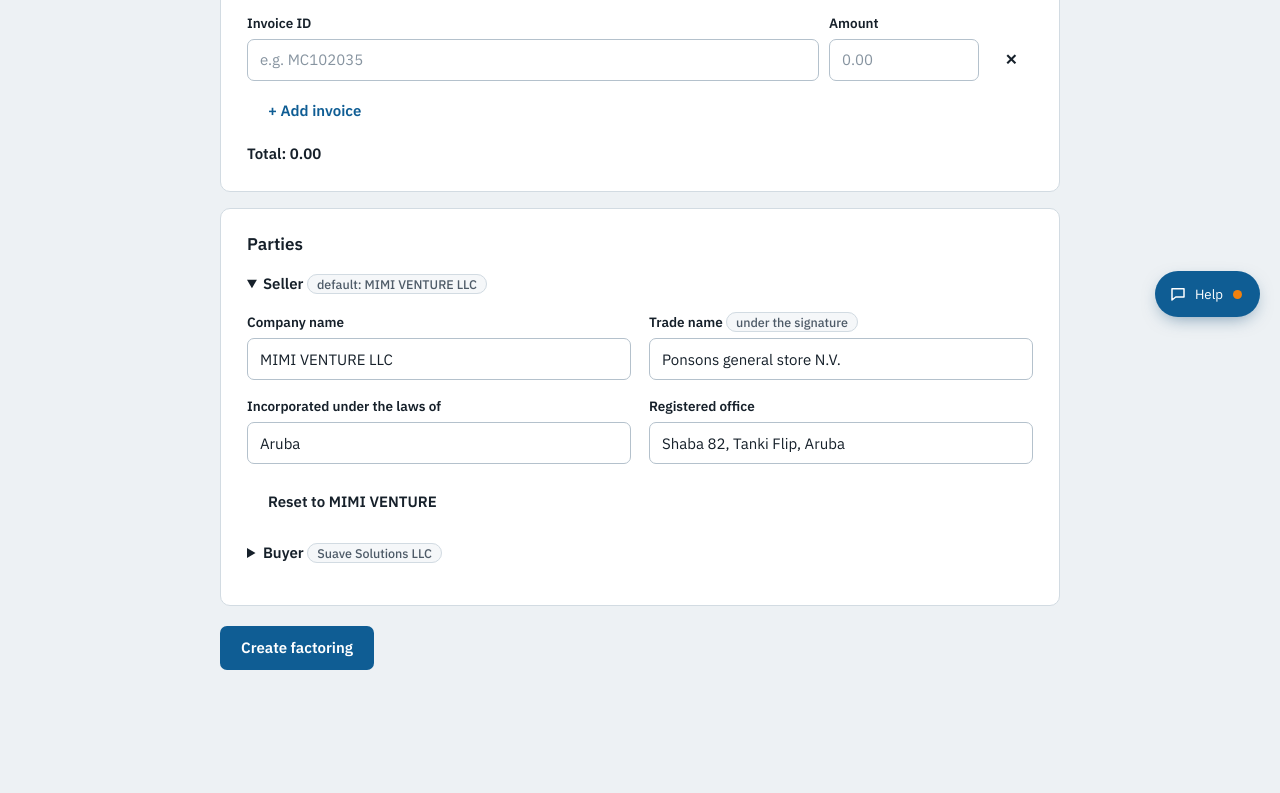
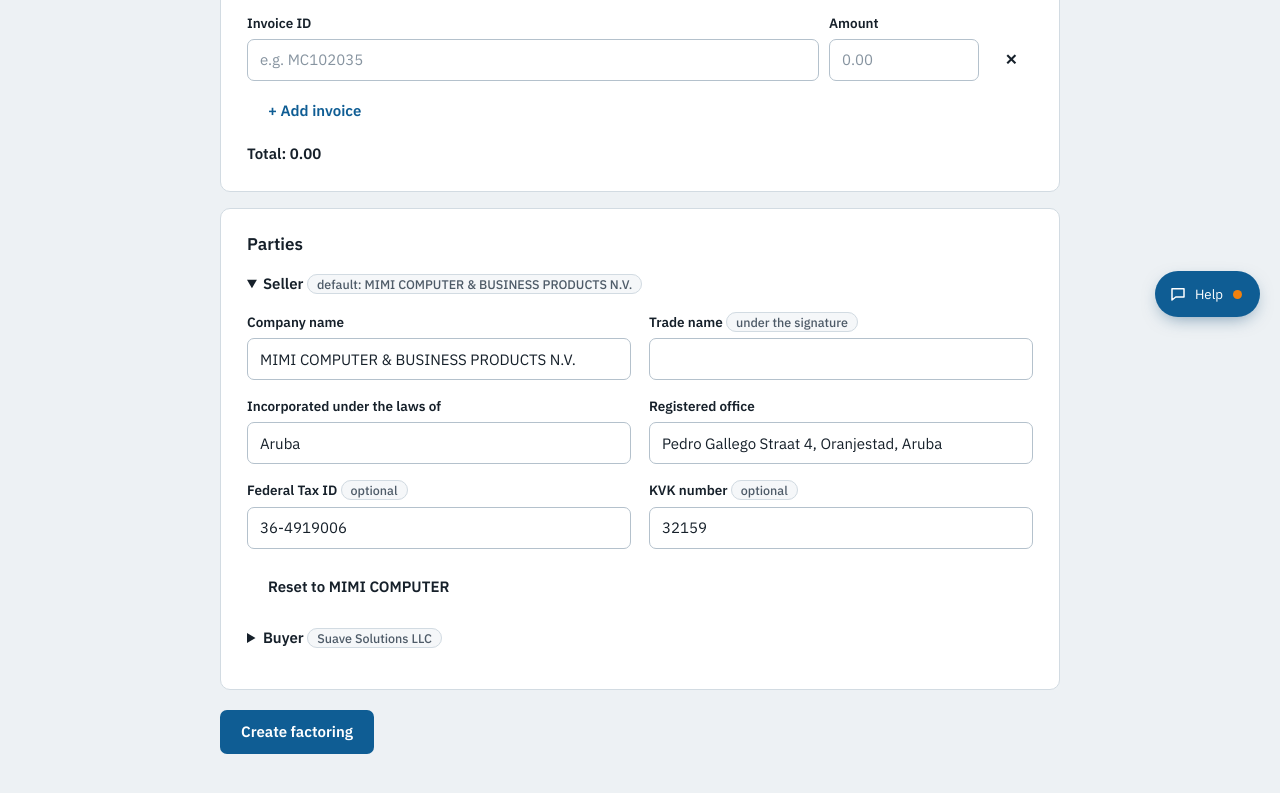
Before and after one commit to perezabimael01-boop/tracker, a plain HTML site: page factoring.html in a window 1280 px wide. Shown: the part 463-1256 px from the top of the page. Before the commit the page ends 1229 px from the top, so only its background shows below. Drawn offline with Linux system fonts and the light colour scheme.

Commit message:
Update seller information and add fields in factoring.html

```diff
--- a/factoring.html
+++ b/factoring.html
@@ -94,7 +94,7 @@
     <div class="section">
       <h2>Parties</h2>
       <details open>
-        <summary>Seller <span class="opt">default: MIMI VENTURE LLC</span></summary>
+        <summary>Seller <span class="opt">default: MIMI COMPUTER &amp; BUSINESS PRODUCTS N.V.</span></summary>
         <div class="row">
           <div class="field"><label for="sName">Company name</label><input type="text" id="sName"></div>
           <div class="field"><label for="sTrade">Trade name <span class="opt">under the signature</span></label><input type="text" id="sTrade"></div>
@@ -103,7 +103,11 @@
           <div class="field"><label for="sLaws">Incorporated under the laws of</label><input type="text" id="sLaws"></div>
           <div class="field"><label for="sAddr">Registered office</label><input type="text" id="sAddr"></div>
         </div>
-        <button type="button" class="btn btn-secondary" id="resetSeller">Reset to MIMI VENTURE</button>
+        <div class="row">
+          <div class="field"><label for="sTax">Federal Tax ID <span class="opt">optional</span></label><input type="text" id="sTax"></div>
+          <div class="field"><label for="sKvk">KVK number <span class="opt">optional</span></label><input type="text" id="sKvk"></div>
+        </div>
+        <button type="button" class="btn btn-secondary" id="resetSeller">Reset to MIMI COMPUTER</button>
       </details>
       <details style="margin-top:18px">
         <summary>Buyer <span class="opt">Suave Solutions LLC</span></summary>
@@ -139,7 +143,7 @@
 
 <script src="https://cdnjs.cloudflare.com/ajax/libs/html2pdf.js/0.10.1/html2pdf.bundle.min.js"></script>
 <script>
-const SELLER_DEFAULTS = { sName:"MIMI VENTURE LLC", sTrade:"Ponsons general store N.V.", sLaws:"Aruba", sAddr:"Shaba 82, Tanki Flip, Aruba" };
+const SELLER_DEFAULTS = { sName:"MIMI COMPUTER & BUSINESS PRODUCTS N.V.", sTrade:"", sLaws:"Aruba", sAddr:"Pedro Gallego Straat 4, Oranjestad, Aruba", sTax:"36-4919006", sKvk:"32159" };
 const BUYER_DEFAULTS  = { bName:"Suave Solutions LLC", bLaws:"State of Delaware, USA", bAddr:"9100 S Dadland BLVD STE 912, Miami, Florida, 33156" };
 const MONTHS = ["January","February","March","April","May","June","July","August","September","October","November","December"];
 const $ = id => document.getElementById(id);
@@ -221,7 +225,7 @@
   return `<div id="doc">
     <h3>INVOICE OF SALE</h3>
     <p><b>Date:</b> ${esc(fmtDate($("docDate").value))}</p>
-    <p>${v("sName")} ( The “Seller”), a limited liability company duly incorporated under the laws of ${v("sLaws")}, with its registered offices at ${v("sAddr")}. does hereby SELLS, ASSIGNS and TRANSFERS to</p>
+    <p>${v("sName")} ( The “Seller”), a limited liability company duly incorporated under the laws of ${v("sLaws")}, with its registered offices at ${v("sAddr")}${$("sKvk").value.trim() ? ", registered with the Chamber of Commerce (KVK) under number "+v("sKvk") : ""}${$("sTax").value.trim() ? ", Federal Tax ID "+v("sTax") : ""}, does hereby SELLS, ASSIGNS and TRANSFERS to</p>
     <p>${v("bName")} (the “Buyer”), a limited liability company duly incorporated under the laws of ${v("bLaws")}, with its registered offices at ${v("bAddr")}.</p>
     <ol>
       <li>the following ${many ? "invoices" : "invoice"}:
```
